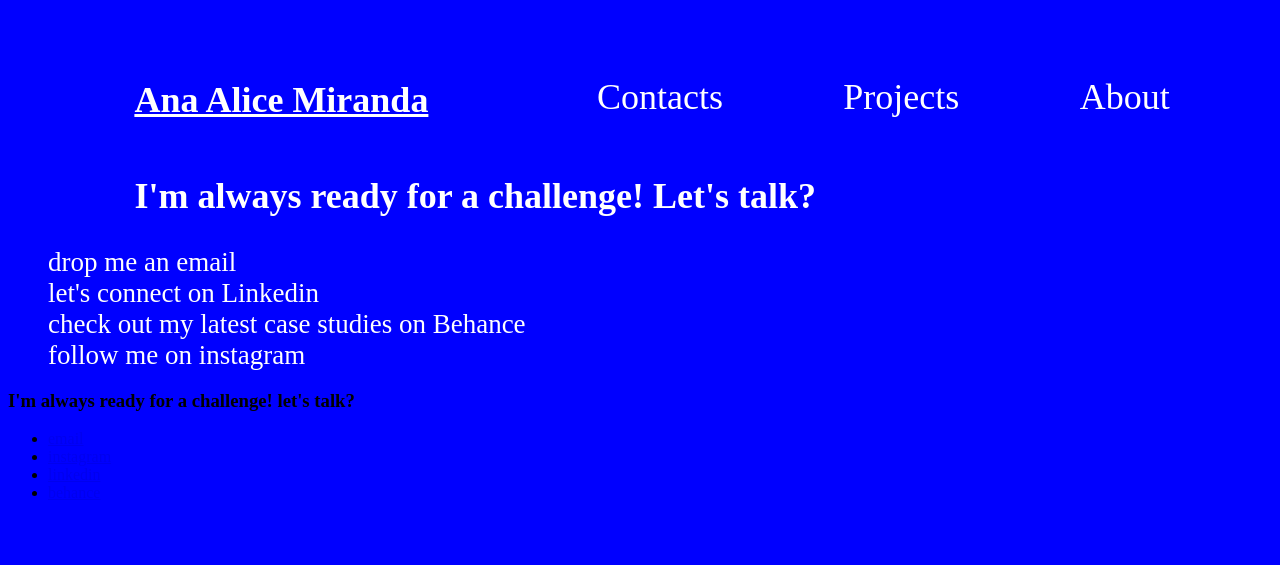
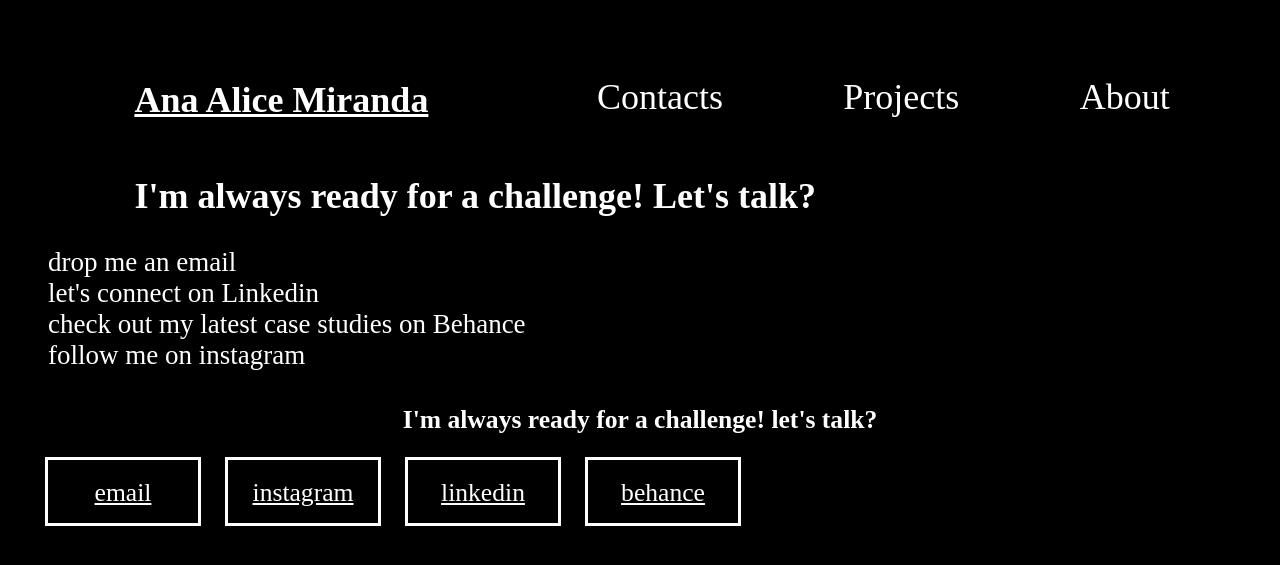
Before and after one commit to anaalicemiranda/portfolio, a Jekyll site: the page built from contacts.html, in a window 1280 px wide. Shown: the top 565 px of the page. Built offline with Jekyll 4.4.1, drawn with Linux system fonts in a browser that asks for light colours.

Commit message:
footer, nav projects

```diff
--- a/_sass/mystyle.scss
+++ b/_sass/mystyle.scss
@@ -231,12 +231,69 @@ h1 {
   66.64%,79.3% {transform:translate3d(0,-50%,0);}
   83.3%,95.96% {transform:translate3d(0,-25%,0);}
 }
+/* footer */
+
+footer {
+  left: 0;
+  bottom: 0;
+  width: 100%;
+  background-color: black;
+  color: white;
+  display: inline-block;
+  vertical-align: middle;
+}
+
+footer ul {
+  margin: 0 auto;
+  text-align: center;
+}
+
+footer li {
+  float: left;
+  list-style: none;
+  text-align: center;
+  background-color: #000000;
+  outline-style: solid;
+  outline-color: white;
+  margin-right: 30px;
+  width: 80vw;
+  line-height: 6vh;
+
+
+}
+
+footer li:hover {
+  float: left;
+  list-style: none;
+  text-align: center;
+  background-color: blue;
+  transition: background-color 1s;
+  outline-style: solid;
+  outline-color: white;
+  margin-right: 30px;
+
+}
+
+footer a {
+  color: white;
+  display: inline-block;
+  vertical-align: middle;
+  font-size: 2.6vw;
+}
+
+footer h3 {
+  margin-top: 3vh;
+  text-align: center;
+  font-size: 3vw;
+}
+
+
 
 /* bigger screens */
 
 @media (min-width: 750px) {
   body {
-    background: blue;
+    background: black;
   }
 
   /* navigation */
@@ -255,6 +312,8 @@ h1 {
 
   nav h1 a:hover {
     color: blue;
+    font-style: italic;
+
   }
 
   nav ul {
@@ -281,6 +340,7 @@ h1 {
 
   nav li a:hover {
     color: blue;
+    font-style: italic;
   }
 
   /* homepage */
@@ -341,6 +401,7 @@ h1 {
 
 .overlay:hover .middle {
   opacity: 1;
+
 }
 
 .text {
@@ -351,6 +412,8 @@ h1 {
   width: 60%;
   margin: 0 auto;
 }
+
+
 
 /* contacts */
 
@@ -599,4 +662,56 @@ margin: 0 auto;
   83.3%,95.96% {transform:translate3d(0,-25%,0);}
 }
 
+/* footer */
+
+footer {
+  left: 0;
+  bottom: 0;
+  width: 100%;
+  background-color: black;
+  color: white;
+  text-align: center;
 }
+
+footer ul {
+  margin: 0 auto;
+  align-content: center;
+}
+
+footer li {
+  float: left;
+  list-style: none;
+  text-align: center;
+  background-color: #000000;
+  outline-style: solid;
+  outline-color: white;
+  margin-right: 30px;
+  width: 150px;
+  line-height: 60px;
+  font-size: 2vw;
+
+}
+
+footer li:hover {
+  float: left;
+  list-style: none;
+  text-align: center;
+  background-color: blue;
+  transition: background-color 1s;
+  outline-style: solid;
+  outline-color: white;
+
+}
+
+footer a {
+  color: white;
+  font-size: 2vw;
+}
+
+footer h3 {
+  margin-top: 2vh;
+  text-align: center;
+  font-size: 2vw;
+}
+
+}
--- a/projects.html
+++ b/projects.html
@@ -13,6 +13,5 @@ title: Projects
         <div class="button">
             <a href="{{site.baseurl}}/{{project.url}}">Check this project</a> </div>
     </div>
-
 </div>
 {% endfor %}
```
